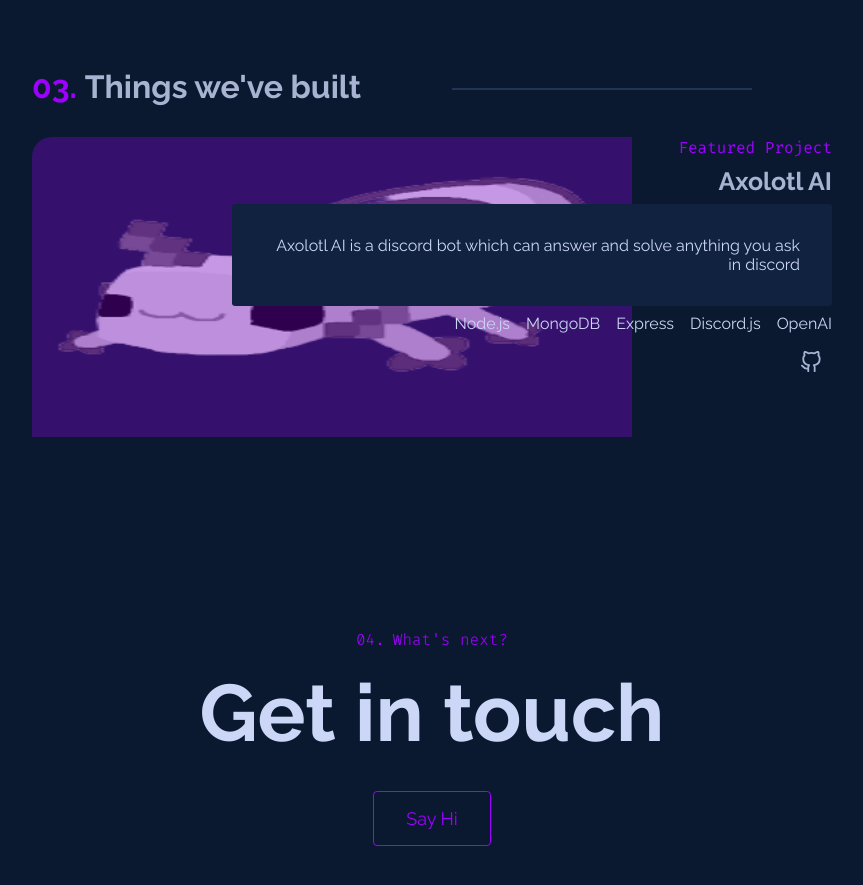
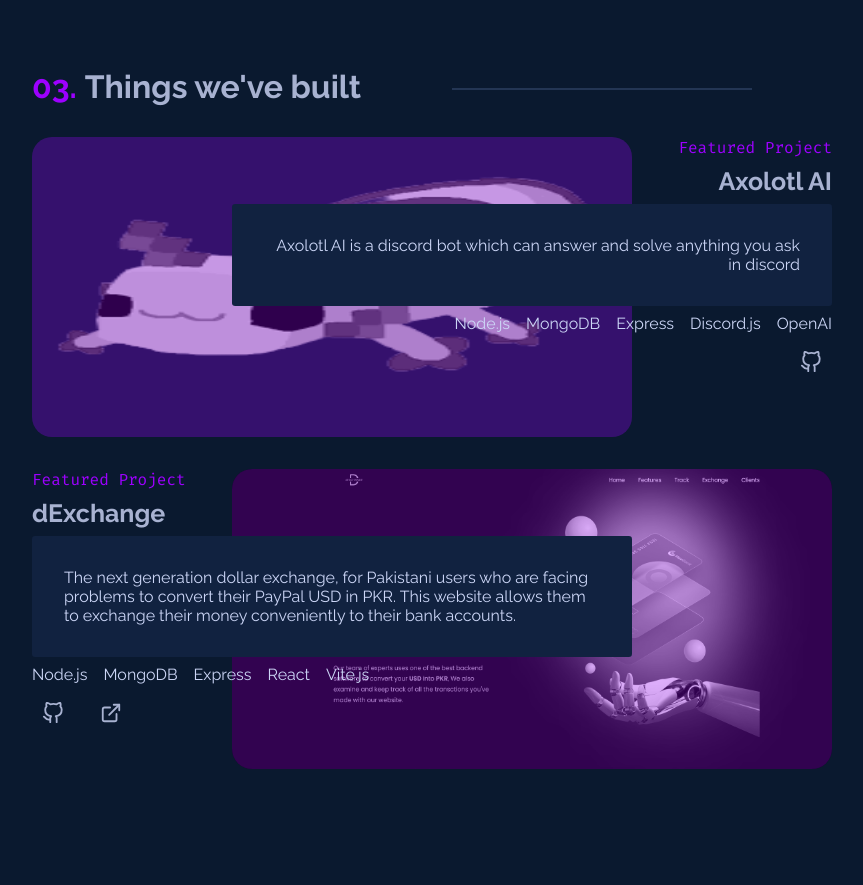
Before and after one commit to AliWayne101/waynecrypt-nextjs, a Next.js app: page / in a window 1280 px wide. Shown: the part 3000-3885 px from the top of the page, without its empty margins (208-1071 px from the left). Built offline with nearby package versions, Linux system fonts and the light colour scheme.

Commit message:
added another project and projects tweaks

```diff
--- a/src/scss/sections/_projects.scss
+++ b/src/scss/sections/_projects.scss
@@ -59,12 +59,13 @@
           width: 100%;
           height: 100%;
           background-color: #9d00ff4d;
-          border-top-left-radius: 20px;
+          border-radius: 20px;
         }
         img {
           z-index: 0;
           filter: grayscale(100%);
           transition: 0.3s ease-in-out;
+          border-radius: 20px;
         }
       }
       &-info {
@@ -301,7 +302,7 @@
 
   @media screen and (max-width: 600px) {
     .project-info {
-      border-top-left-radius: 20px;
+      border-radius: 20px;
       &-description {
         margin-top: 10px;
         margin-bottom: 10px;
--- a/src/sections/Projects.tsx
+++ b/src/sections/Projects.tsx
@@ -18,11 +18,7 @@ function Projects() {
                 "Discord.js",
                 "OpenAI"
             ],
-            projectExternalLinks: {
-                github: "",
-                externalLink: ""
-            },
-            projectExternalLinkss: [
+            projectExternalLinks: [
                 {
                     link: "https://github.com/AliWayne101/AxolotlAI",
                     icon: <FiGithub />
@@ -32,7 +28,30 @@ function Projects() {
                     icon: <FiExternalLink />
                 }
             ]
-        }
+        },
+        {
+            projectImage: "/img/projects/dExchange.PNG",
+            projectName: "dExchange",
+            projectLink: "https://d-exchange-wayne.vercel.app/",
+            projectDescription: "The next generation dollar exchange, for Pakistani users who are facing problems to convert their PayPal USD in PKR. This website allows them to exchange their money conveniently to their bank accounts.",
+            projectTech: [
+                "Node.js",
+                "MongoDB",
+                "Express",
+                "React",
+                "Vite.js"
+            ],
+            projectExternalLinks: [
+                {
+                    link: "https://github.com/AliWayne101/dExchange",
+                    icon: <FiGithub />
+                },
+                {
+                    link: "https://d-exchange-wayne.vercel.app/",
+                    icon: <FiExternalLink />
+                }
+            ]
+        },
     ];
     return (
         <motion.div
@@ -56,7 +75,6 @@ function Projects() {
                         projectDescription,
                         projectLink,
                         projectExternalLinks,
-                        projectExternalLinkss,
                         projectName,
                         projectTech
                     }) => {
@@ -85,7 +103,7 @@ function Projects() {
                                     </ul>
                                     <ul className="project-info-links">
                                         {
-                                            projectExternalLinkss.map(({ link, icon }) => (
+                                            projectExternalLinks.map(({ link, icon }) => (
                                                 link !== "" ? (
                                                     <li className="project-info-links-item" key={link}>
                                                         <a href={link} target="_blank" rel="noopener noreferrer" className="project-info-links-item-link">
```
Also changed, not shown: public/img/projects/axo2.PNG (deleted), public/img/projects/dExchange.PNG (added).
